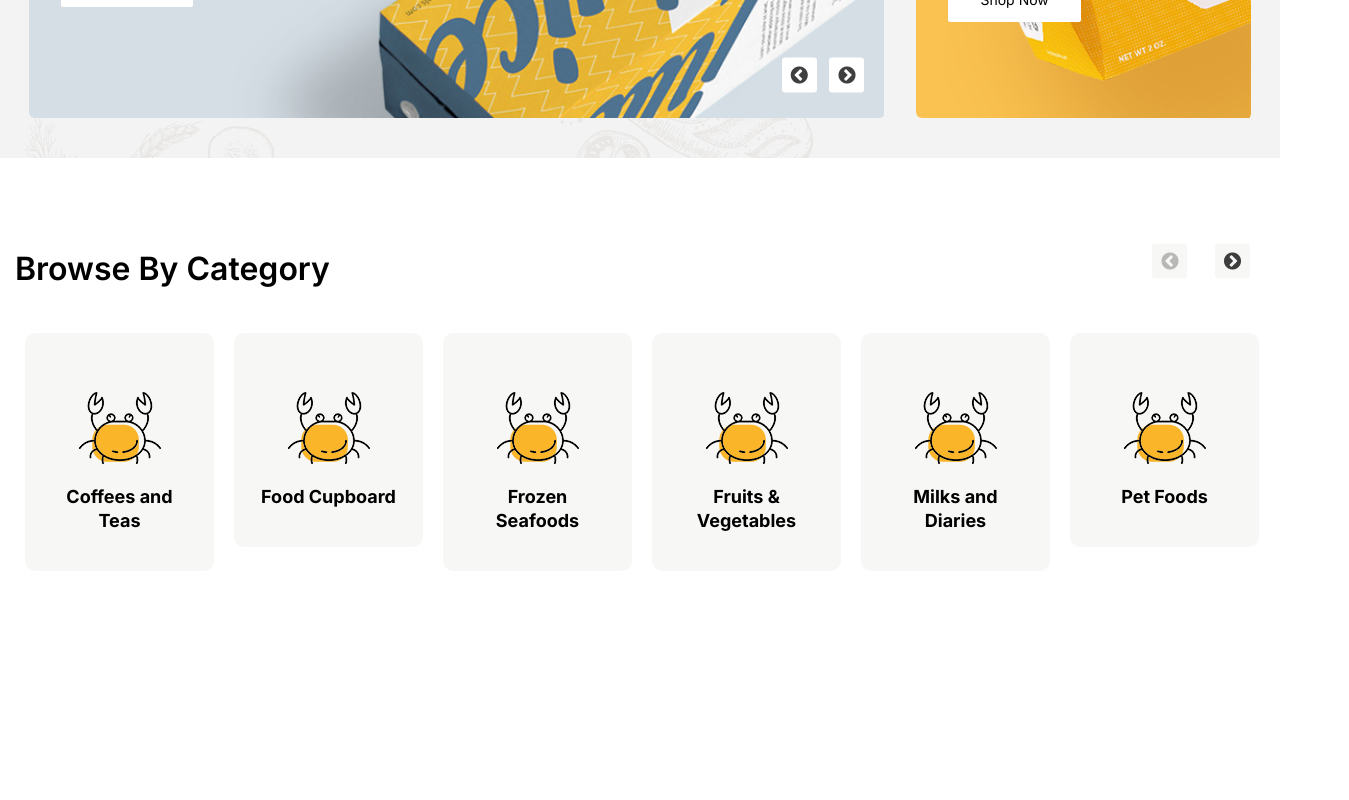
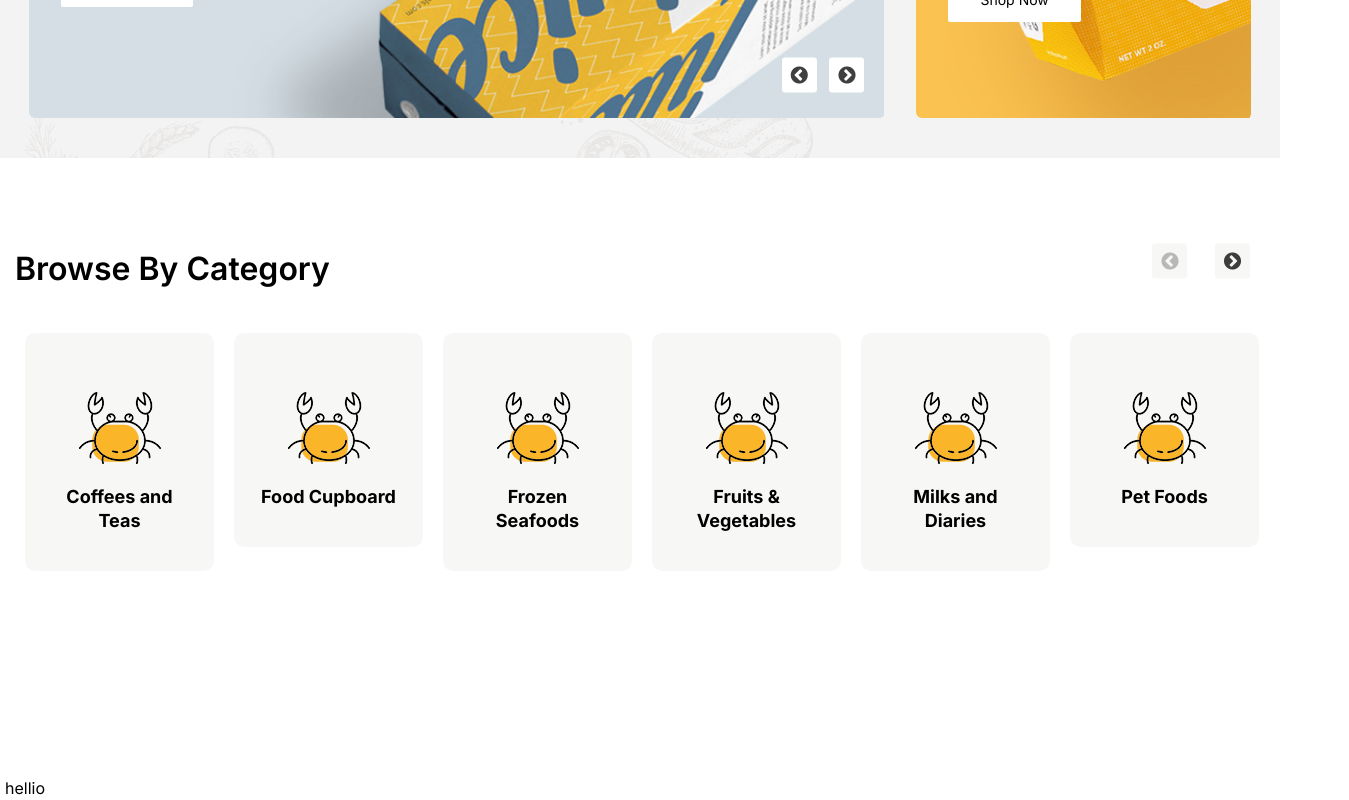
Before and after one commit to Ilesanmi-Erioluwa-Victor/hollyway_front, a Next.js app: page / in a window 1280 px wide. Shown: the part 659-1459 px from the top of the page, 1349 px wide, since content can reach past the window. Before the commit the page ends 1435 px from the top, so only its background shows below. Built offline with nearby package versions, Linux system fonts and the light colour scheme.

Commit message:
working on features

```diff
--- a/src/app/page.tsx
+++ b/src/app/page.tsx
@@ -1,12 +1,13 @@
 import Image from 'next/image';
-import { Header, Hero, Categories } from 'src/components';
+import { Header, Hero, Categories, Features } from 'src/components';
 
 export default function Home() {
   return (
     <>
       <Header />
       <Hero />
-       <Categories />
+      <Categories />
+      <Features />
     </>
   );
 }
--- /dev/null
+++ b/src/components/Features.tsx
@@ -0,0 +1,7 @@
+const Features = () => {
+  return (
+    <section className='w-[84.3125rem] px-[0.3125rem] relative'>hellio</section>
+  );
+};
+
+export default Features;
--- a/src/components/index.tsx
+++ b/src/components/index.tsx
@@ -2,3 +2,4 @@ export { default as Header } from './Header';
 export { default as PagesHeader } from './PagesHeader';
 export { default as Hero } from './Hero';
 export { default as Categories } from './Categories';
+export { default as Features } from './Features';
```
